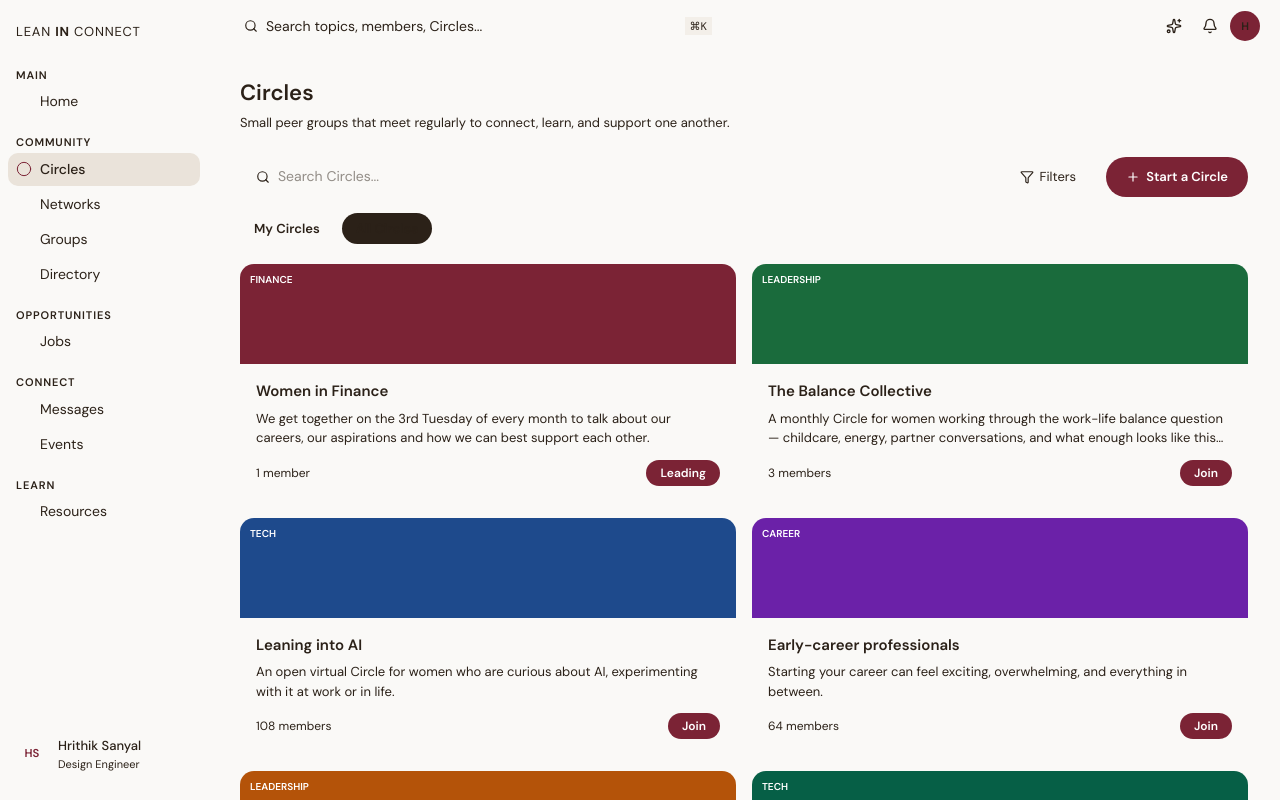
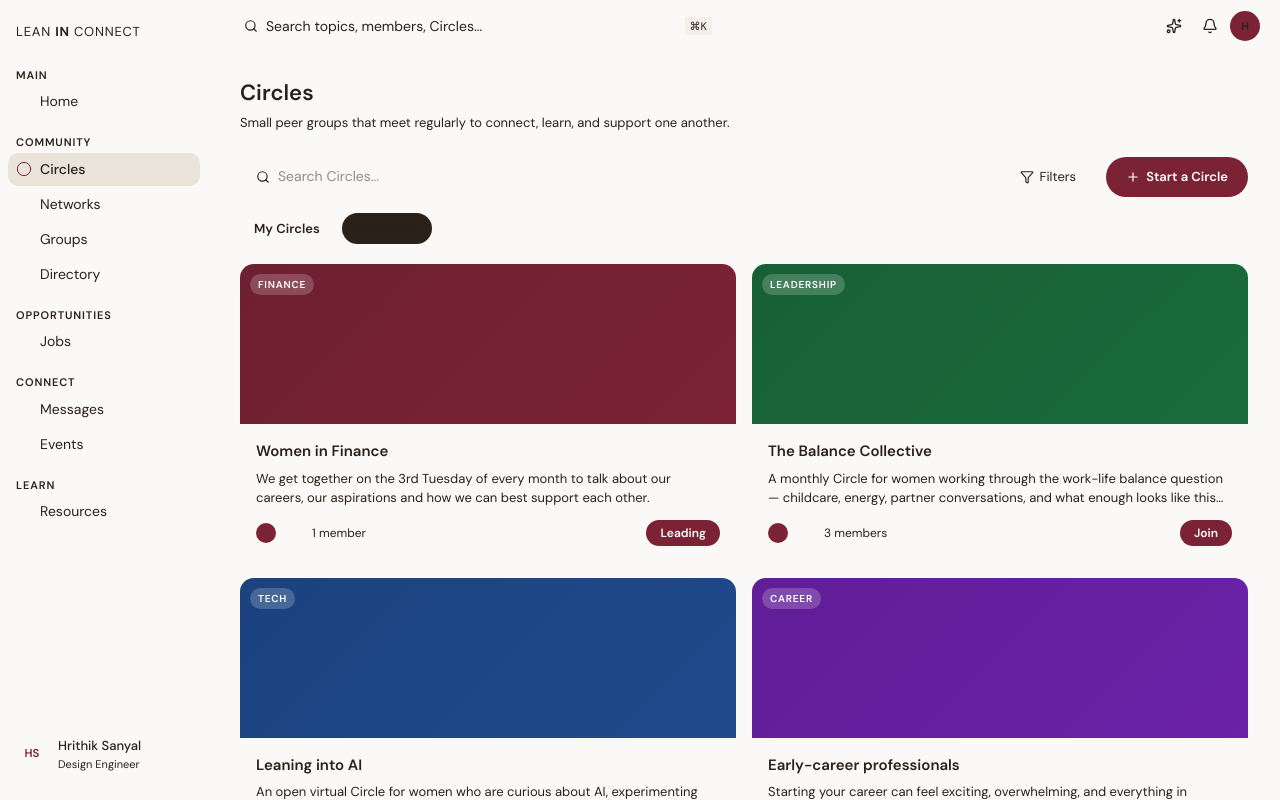
Before and after one commit to iamhtk/leanin-connect, a Next.js app: page /circles in a window 1280 px wide. Built offline with nearby package versions, Linux system fonts and the light colour scheme.

Commit message:
fix: improve circles, networks, groups, directory card designs
Co-authored-by: Cursor <cursoragent@cursor.com>

```diff
--- a/src/app/circles/page.tsx
+++ b/src/app/circles/page.tsx
@@ -189,25 +189,45 @@ export default function CirclesPage() {
         {circles.map((circle) => (
           <div
             key={circle.id}
+            className="hover:[border-color:var(--color-border-strong)] hover:-translate-y-px"
             style={{
               background: 'var(--color-surface)',
               border: '1px solid var(--color-border-default)',
               borderRadius: '14px',
               overflow: 'hidden',
               boxShadow: 'none',
+              transition: 'border-color 0.12s, transform 0.12s',
+              cursor: 'pointer',
             }}
           >
-            <div style={{ height: '100px', background: circle.color, position: 'relative' }}>
+            <div
+              style={{
+                height: '160px',
+                background: circle.color,
+                position: 'relative',
+              }}
+            >
+              <div
+                style={{
+                  position: 'absolute',
+                  inset: 0,
+                  background: 'linear-gradient(135deg, rgba(0,0,0,0.1) 0%, rgba(0,0,0,0) 100%)',
+                }}
+              />
               <span
                 style={{
                   position: 'absolute',
-                  top: 0,
-                  left: 0,
+                  top: '10px',
+                  left: '10px',
+                  background: 'rgba(255,255,255,0.2)',
+                  color: 'white',
                   fontSize: '10px',
                   fontWeight: '600',
-                  color: 'white',
+                  letterSpacing: '0.08em',
+                  padding: '3px 8px',
+                  borderRadius: '9999px',
                   textTransform: 'uppercase',
-                  padding: '8px 10px',
+                  backdropFilter: 'blur(4px)',
                 }}
               >
                 {circle.category}
@@ -237,9 +257,29 @@ export default function CirclesPage() {
                   alignItems: 'center',
                 }}
               >
-                <span style={{ fontSize: '12px', color: 'var(--color-text-muted)' }}>
-                  {circle.members} {circle.members === 1 ? 'member' : 'members'}
-                </span>
+                <div style={{ display: 'flex', alignItems: 'center', gap: '8px' }}>
+                  <div style={{ display: 'flex', alignItems: 'center' }}>
+                    {['var(--color-brand)', 'var(--color-brand-muted)', 'var(--color-muted)'].map(
+                      (avatarColor, index) => (
+                        <div
+                          key={avatarColor}
+                          style={{
+                            width: '20px',
+                            height: '20px',
+                            borderRadius: '9999px',
+                            background: avatarColor === 'var(--color-muted)' ? 'var(--color-brand-subtle)' : avatarColor,
+                            border: '1.5px solid var(--color-surface)',
+                            marginLeft: index === 0 ? 0 : '-6px',
+                            zIndex: 3 - index,
+                          }}
+                        />
+                      )
+                    )}
+                  </div>
+                  <span style={{ fontSize: '12px', color: 'var(--color-text-muted)' }}>
+                    {circle.members} {circle.members === 1 ? 'member' : 'members'}
+                  </span>
+                </div>
                 <button
                   type="button"
                   style={{
--- a/src/app/directory/page.tsx
+++ b/src/app/directory/page.tsx
@@ -2,7 +2,6 @@
 
 import { useState } from 'react'
 import { Search, Filter, UserPlus, MapPin } from 'lucide-react'
-import { Avatar } from '@/components/atoms/Avatar'
 
 const MOCK_MEMBERS = [
   {
@@ -249,6 +248,7 @@ export default function DirectoryPage() {
         {members.map((member) => (
           <div
             key={member.id}
+            className="hover:[border-color:var(--color-border-strong)] hover:-translate-y-px"
             style={{
               background: 'var(--color-surface)',
               border: '1px solid var(--color-border-default)',
@@ -259,14 +259,32 @@ export default function DirectoryPage() {
               alignItems: 'center',
               gap: '12px',
               boxShadow: 'none',
+              transition: 'border-color 0.12s, transform 0.12s',
+              cursor: 'pointer',
             }}
           >
-            <Avatar initials={member.initials} color={member.color} size={40} />
-            <div style={{ minWidth: 0 }}>
+            <div
+              style={{
+                width: '44px',
+                height: '44px',
+                borderRadius: '9999px',
+                background: member.color,
+                color: 'white',
+                fontSize: '15px',
+                fontWeight: '700',
+                display: 'flex',
+                alignItems: 'center',
+                justifyContent: 'center',
+                flexShrink: 0,
+              }}
+            >
+              {member.initials}
+            </div>
+            <div style={{ minWidth: 0, flex: 1 }}>
               <p style={{ fontSize: '14px', fontWeight: '600', color: 'var(--color-text-default)' }}>
                 {member.name}
               </p>
-              <p style={{ fontSize: '12px', color: 'var(--color-text-muted)' }}>
+              <p style={{ fontSize: '13px', color: 'var(--color-text-muted)', marginTop: '2px' }}>
                 {member.role} · {member.company}
               </p>
               <p
@@ -283,6 +301,25 @@ export default function DirectoryPage() {
                 {member.location}
               </p>
             </div>
+            <button
+              type="button"
+              style={{
+                marginLeft: 'auto',
+                alignSelf: 'flex-start',
+                border: '1px solid var(--color-border-default)',
+                borderRadius: '9999px',
+                padding: '4px 12px',
+                fontSize: '12px',
+                color: 'var(--color-text-secondary)',
+                background: 'transparent',
+                cursor: 'pointer',
+                fontFamily: 'inherit',
+                whiteSpace: 'nowrap',
+                flexShrink: 0,
+              }}
+            >
+              Connect
+            </button>
           </div>
         ))}
       </div>
--- a/src/app/groups/page.tsx
+++ b/src/app/groups/page.tsx
@@ -139,31 +139,44 @@ export default function GroupsPage() {
           return (
             <div
               key={group.id}
+              className="hover:[border-color:var(--color-border-strong)] hover:-translate-y-px"
               style={{
                 background: 'var(--color-surface)',
                 border: '1px solid var(--color-border-default)',
                 borderRadius: '14px',
                 overflow: 'hidden',
                 boxShadow: 'none',
+                transition: 'border-color 0.12s, transform 0.12s',
+                cursor: 'pointer',
               }}
             >
               <div
                 style={{
-                  height: '140px',
+                  height: '160px',
                   background: group.color,
                   display: 'flex',
                   alignItems: 'center',
                   justifyContent: 'center',
                   padding: '16px',
+                  position: 'relative',
                 }}
               >
+                <div
+                  style={{
+                    position: 'absolute',
+                    inset: 0,
+                    background: 'rgba(0,0,0,0.15)',
+                  }}
+                />
                 <p
                   style={{
                     color: 'white',
-                    fontSize: '18px',
-                    fontWeight: '600',
+                    fontSize: '20px',
+                    fontWeight: '700',
                     textAlign: 'center',
                     lineHeight: '1.3',
+                    position: 'relative',
+                    zIndex: 1,
                   }}
                 >
                   {group.name}
--- a/src/app/networks/page.tsx
+++ b/src/app/networks/page.tsx
@@ -191,15 +191,46 @@ export default function NetworksPage() {
         {networks.map((network) => (
           <div
             key={network.id}
+            className="hover:[border-color:var(--color-border-strong)] hover:-translate-y-px"
             style={{
               background: 'var(--color-surface)',
               border: '1px solid var(--color-border-default)',
               borderRadius: '14px',
               overflow: 'hidden',
               boxShadow: 'none',
+              transition: 'border-color 0.12s, transform 0.12s',
+              cursor: 'pointer',
             }}
           >
-            <div style={{ height: '100px', background: network.color }} />
+            <div
+              style={{
+                height: '160px',
+                background: network.color,
+                position: 'relative',
+              }}
+            >
+              <div
+                style={{
+                  position: 'absolute',
+                  inset: 0,
+                  background: 'linear-gradient(to top, rgba(0,0,0,0.3) 0%, rgba(0,0,0,0) 60%)',
+                }}
+              />
+              <span
+                style={{
+                  position: 'absolute',
+                  bottom: '12px',
+                  left: '16px',
+                  fontSize: '11px',
+                  fontWeight: '700',
+                  letterSpacing: '0.12em',
+                  color: 'rgba(255,255,255,0.9)',
+                  textTransform: 'uppercase',
+                }}
+              >
+                LEAN IN NETWORK
+              </span>
+            </div>
             <div style={{ padding: '16px' }}>
               <p style={{ fontSize: '15px', fontWeight: '600', color: 'var(--color-text-default)' }}>
                 {network.name}
```
